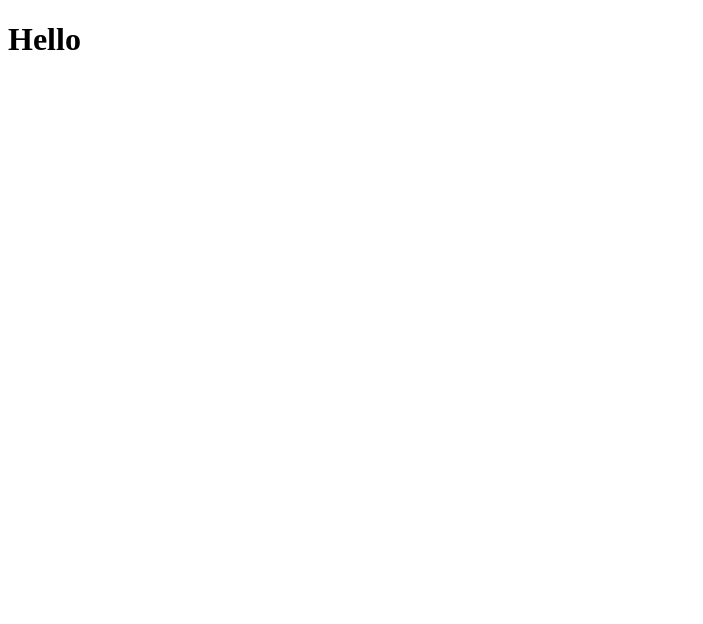
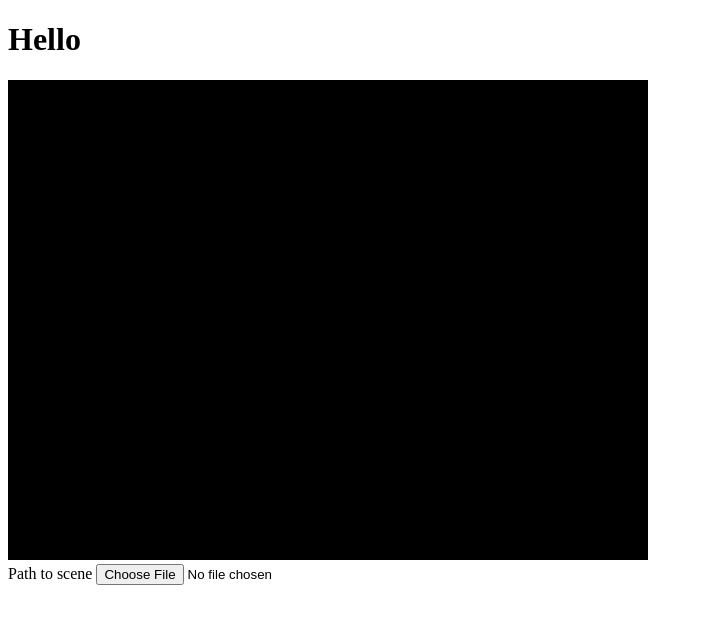
Before and after one commit to matklad/jsray, a plain HTML site: page index.html in a window 1280 px wide. Shown: the whole page, without its empty margins (0-703 px from the left). Drawn offline with Linux system fonts and the light colour scheme.

Commit message:
add screen

```diff
--- a/index.html
+++ b/index.html
@@ -6,6 +6,11 @@
   <body>
     <h1 id="message">Hello</h1>
 
+    <canvas height='480' width='640' id='screen'>Refresh page</canvas>
+
+    <form>
+    	Path to scene <input type="file">
+    </form>
 
     <script src="/js/jquery.js"></script>
     <script src="/js/traceur-runtime.js"></script>
--- a/js/main.js
+++ b/js/main.js
@@ -2,10 +2,11 @@ $traceurRuntime.options.symbols = true;
 System.registerModule("../src/main.js", [], function(require) {
   "use strict";
   var __moduleName = "../src/main.js";
-  var f = (function(x) {
-    return x * 92;
-  });
-  alert(f(52));
+  $((function() {
+    var sc = document.getElementById("screen");
+    var ctx = sc.getContext("2d");
+    ctx.fillRect(0, 0, sc.width, sc.height);
+  }));
   return {};
 });
 System.get("../src/main.js" + '');
```
Also changed, not shown: src/main.js (+5 -2 lines).
